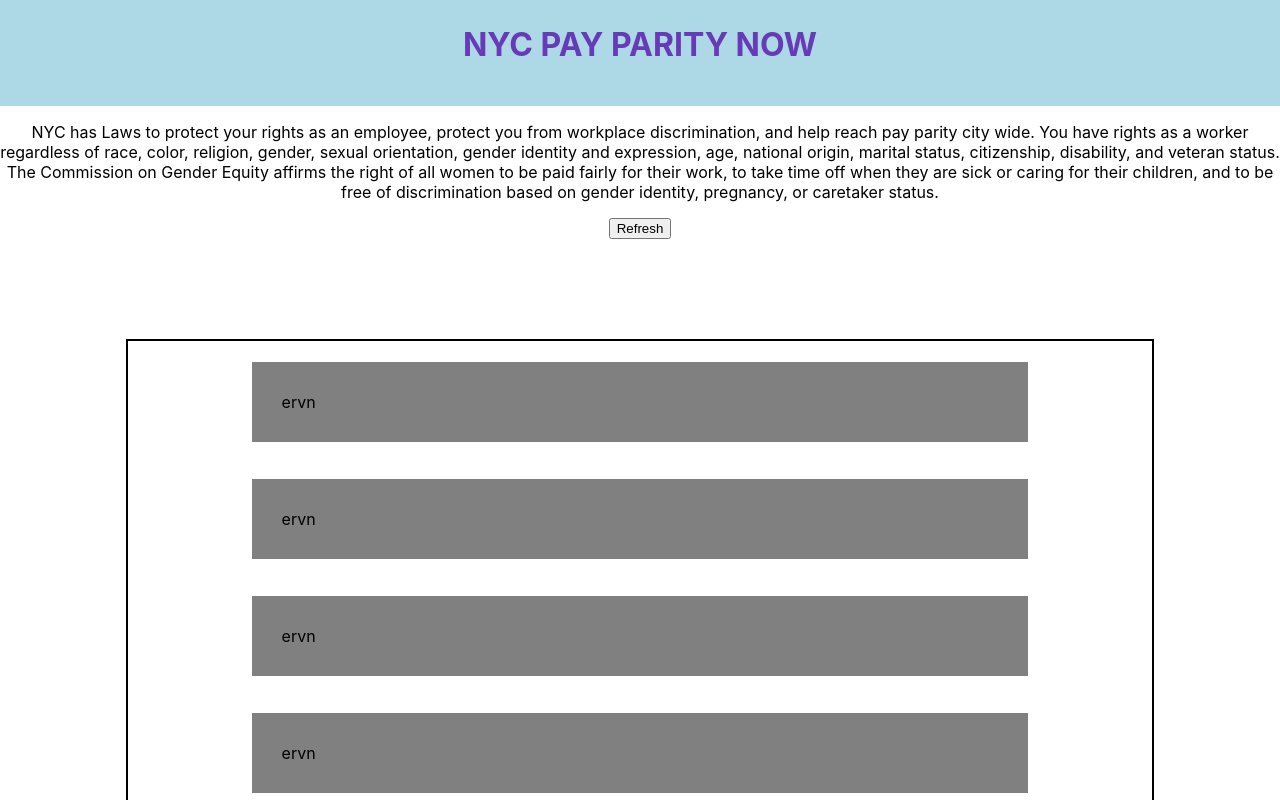
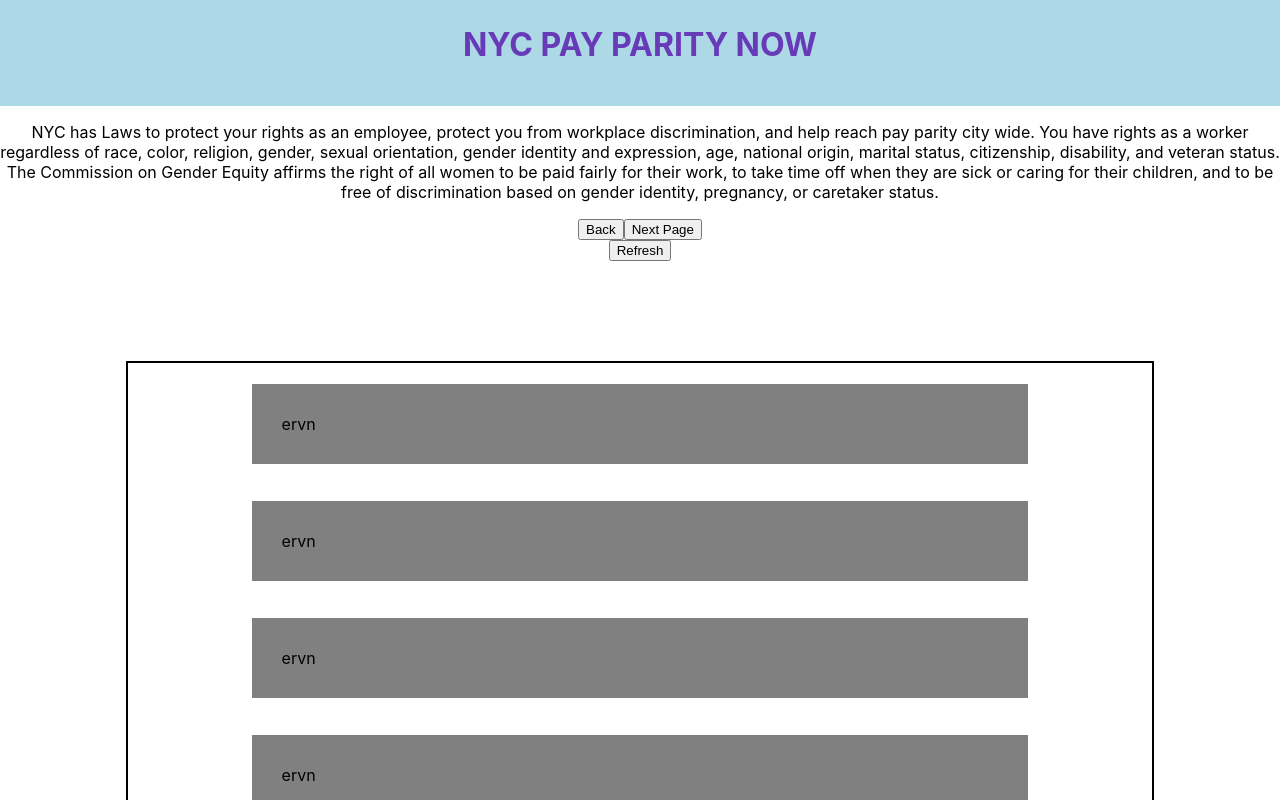
Before and after one commit to AGarciaNY/equal_pay, a React (Create React App) app: page / in a window 1280 px wide. Shown: the top 800 px of the page. Built offline with nearby package versions, Linux system fonts and the light colour scheme.

Commit message:
base look done needs api implementation

```diff
--- a/src/disclaim.jsx
+++ b/src/disclaim.jsx
@@ -3,9 +3,34 @@ import './App.css';
 import { Component } from 'react';
 
 class Refresh extends Component {
+    constructor(props){
+        super(props);
+        this.state={
+            pageNum: 0
+        }
+    }
+
+    nxtPg(){
+        let nxtPage = this.state.pageNum +1;
+        this.setState({
+            pageNum: nxtPage
+        })
+    }
+
+    prevPg(){
+        if(this.state.pageNum-1>-1){
+            let prevPage = this.state.pageNum - 1;
+            this.setState({
+                pageNum: prevPage
+            });
+        }
+    }
+
     render(){
         let styles={
         }
+
+        if(this.state.pageNum == 0){
 
             return (
                 <div style={styles} className="refBtn">
@@ -17,9 +42,32 @@ You have rights as a worker regardless of race, color, religion, gender, sexual
     The Commission on Gender Equity affirms the right of all women to be paid fairly for their work, to take time off when they are sick or caring for their children, and to be free of discrimination based on gender identity, pregnancy, or caretaker status.
 
                     </p>
+                    <button onClick={()=>this.prevPg()}>Back</button>
+                    <button onClick={()=>this.nxtPg()}>Next Page</button>
+
+                </div>
+            );
+        } else if(this.state.pageNum == 1){
+
+            return (
+                <div style={styles} className="refBtn">
+                    <p>
+                        These Laws <b>protect</b> you and make sure you are <b>paid fairly</b> in NYC:
+                    </p>
+                    <ol>
+                        <li>The Law prohibits Salary history inquiries</li>
+                        <li>The Law prohibits CareGiver Bias, regardless of Gender</li>
+                        <li>The Law allows for paid family leave for workers for all workers in the New York State</li>
+                        <li>The law permits breaks and accomodations for expressing breast milk.</li>
+                        <li>The Law prohibits wage descrimination</li>
+                    </ol>
+                    <button onClick={()=>this.prevPg()}>Back</button>
+                    <button onClick={()=>this.nxtPg()}>Next Page</button>
+
                 </div>
           );
         }
     }
+}
 
 export default Refresh;
```
Lines whose indentation alone changed are shown as unchanged.
